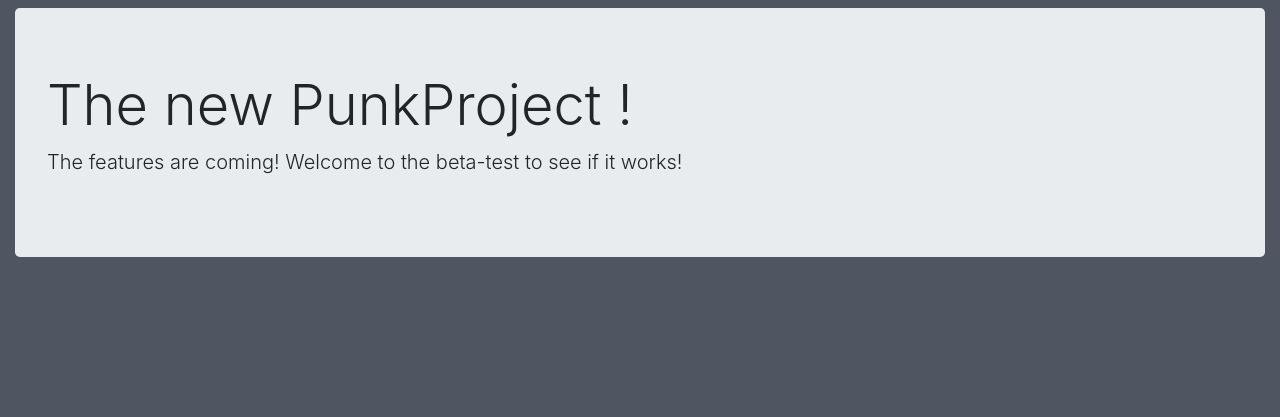
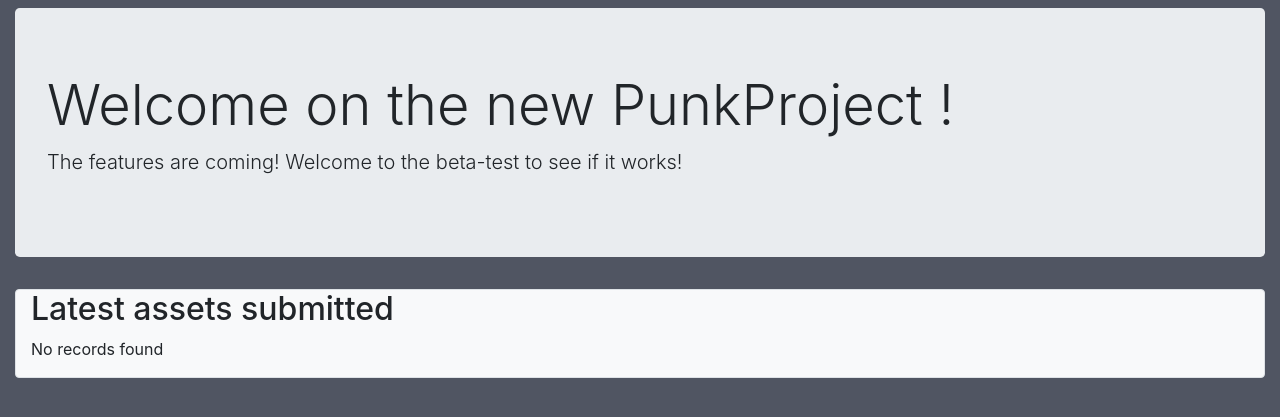
Before and after one commit to LotuxPunk/PunkProject-Tardis, a Symfony app: template templates/home/index.html.twig in a window 1280 px wide. Shown: the part 72-489 px from the top of the page. Run offline with Twig, Linux system fonts and the light colour scheme; the template is opened without the code that fills it, so the values that code supplies are empty; some libraries are stand-ins or nearby versions.

Commit message:
Show latest assets on homepage

```diff
--- a/src/Controller/HomeController.php
+++ b/src/Controller/HomeController.php
@@ -2,6 +2,7 @@
 
 namespace App\Controller;
 
+use App\Repository\AssetRepository;
 use Symfony\Bundle\FrameworkBundle\Controller\AbstractController;
 use Symfony\Component\Routing\Annotation\Route;
 
@@ -10,10 +11,10 @@ class HomeController extends AbstractController
     /**
      * @Route("/", name="home")
      */
-    public function index()
+    public function index(AssetRepository $assetRepository)
     {
         return $this->render('home/index.html.twig', [
-            'controller_name' => 'HomeController',
+            'assets' => $assetRepository->findLatests(4),
         ]);
     }
 }
--- a/src/Repository/AssetRepository.php
+++ b/src/Repository/AssetRepository.php
@@ -55,11 +55,9 @@ class AssetRepository extends ServiceEntityRepository
      * @return Asset[] Returns an array of Asset objects
      */
 
-    public function findLatests(User $user, int $number)
+    public function findLatests(int $number)
     {
         return $this->createQueryBuilder('a')
-            ->andWhere('a.author = :author')
-            ->setParameter('author', $user)
             ->orderBy('a.id', 'DESC')
             ->setMaxResults($number)
             ->getQuery()
--- a/templates/home/index.html.twig
+++ b/templates/home/index.html.twig
@@ -5,8 +5,23 @@
 {% block body %}
 <div class="container-fluid mt-2">
     <div class="jumbotron mt-2">
-        <h2 class="display-4">The new PunkProject !</h2>
+        <h2 class="display-4">Welcome on the new PunkProject !</h2>
         <p class="lead">The features are coming! Welcome to the beta-test to see if it works!</p>
     </div>
 </div>
+<div class="container-fluid mt-2">
+    <div class="container-fluid bg-light rounded border">
+        <h2>Latest assets submitted</h2>
+        <div class="card-group">
+            {% for asset in assets %}
+                {% include "asset/asset.card.html.twig" %}
+            {% else %}
+                <div>
+                    <p>No records found</p>
+                </div>
+            {% endfor %}
+        </div>
+    </div>
+
+</div>
 {% endblock %}
```
